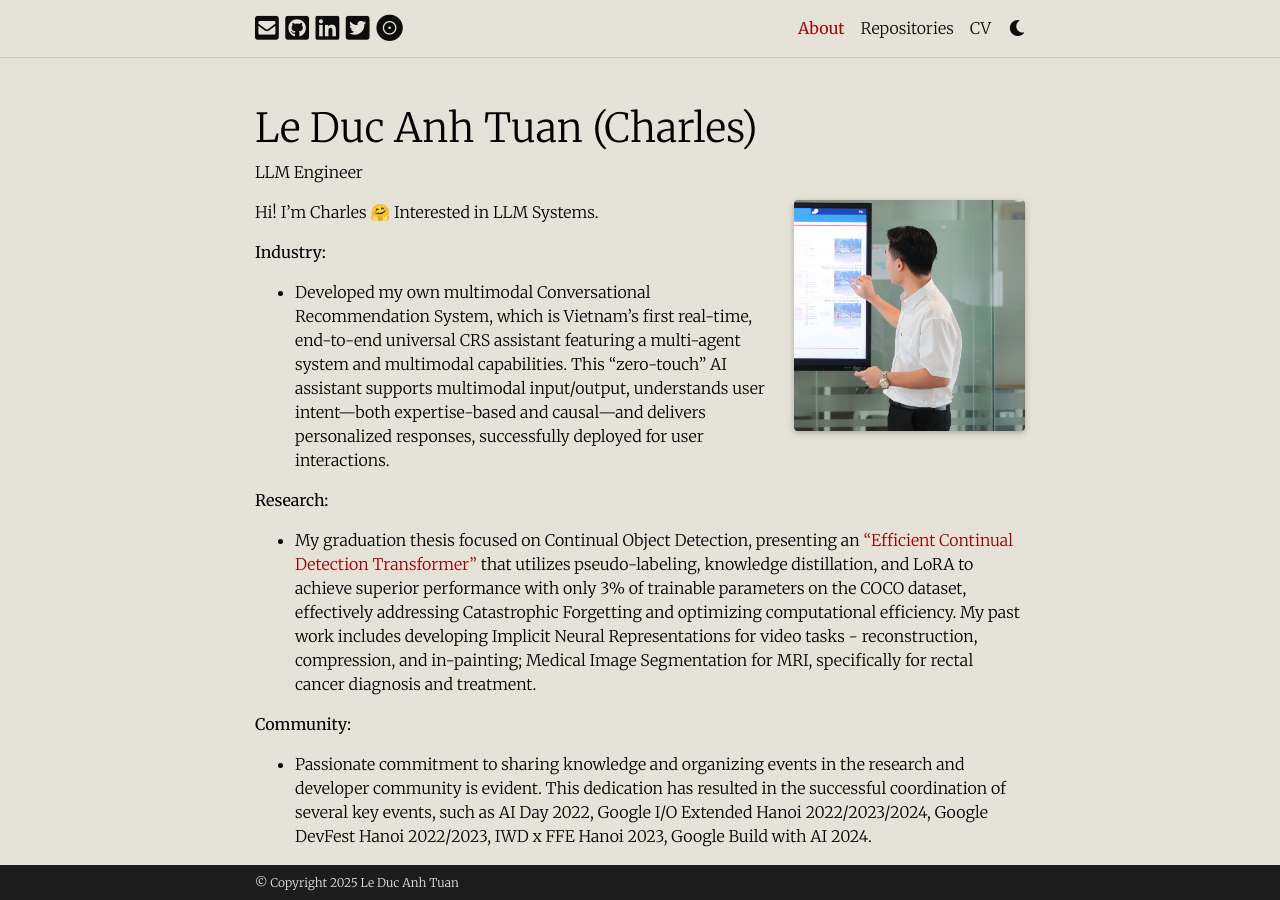
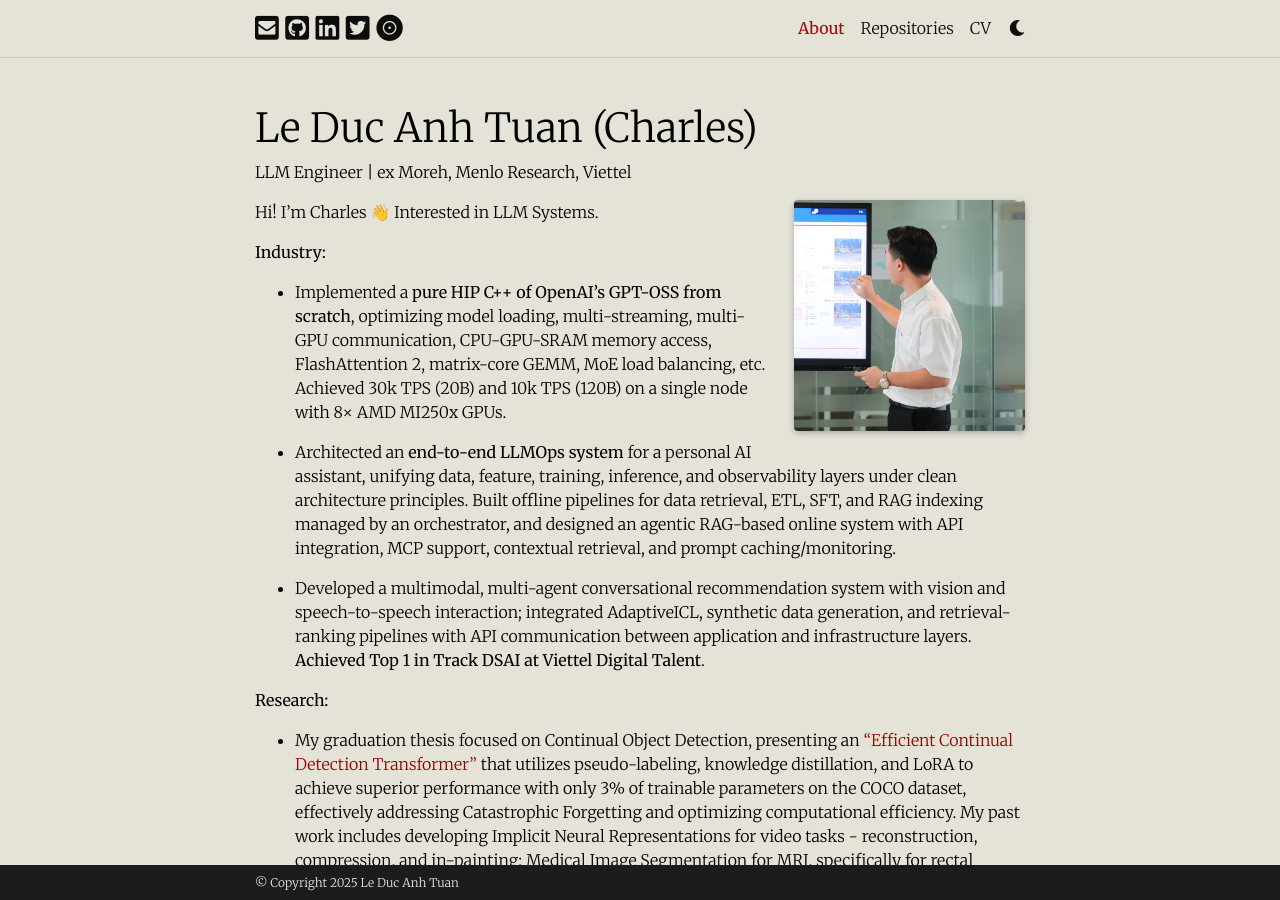
Before and after one commit to tuanlda78202/tuanlda78202.github.io, a Jekyll site: the page built from _pages/about.md, in a window 1280 px wide and 900 px high. Built offline with Jekyll 4.4.1, drawn with Linux system fonts in a browser that asks for light colours; full-size pictures stand in for the smaller copies a plugin makes; comment, search, counter and statistics services are not loaded; a style sheet for code colours, icons or effects is not loaded.

Commit message:
update: about

```diff
--- a/_pages/about.md
+++ b/_pages/about.md
@@ -2,7 +2,7 @@
 layout: about
 title: About
 permalink: /
-subtitle: LLM Engineer
+subtitle: LLM Engineer | ex Moreh, Menlo Research, Viettel
 
 profile:
   align: right
@@ -15,11 +15,15 @@ news: true  # includes a list of news items
 selected_papers: false # includes a list of papers marked as "selected={true}"
 social: true  # includes social icons at the bottom of the page
 ---
-Hi! I'm Charles 🤗 Interested in LLM Systems.
+Hi! I'm Charles 👋 Interested in LLM Systems.
 
 **Industry:**
 
-* Developed my own multimodal Conversational Recommendation System, which is Vietnam's first real-time, end-to-end universal CRS assistant featuring a multi-agent system and multimodal capabilities. This "zero-touch" AI assistant supports multimodal input/output, understands user intent—both expertise-based and causal—and delivers personalized responses, successfully deployed for user interactions.
+* Implemented a [**pure HIP C++ of OpenAI’s GPT-OSS from scratch**](https://github.com/tuanlda78202/gpt-oss-amd), optimizing model loading, multi-streaming, multi-GPU communication, CPU-GPU-SRAM memory access, FlashAttention 2, matrix-core GEMM, MoE load balancing, etc. Achieved 30k TPS (20B) and 10k TPS (120B) on a single node with 8× AMD MI250x GPUs.
+
+* Architected an [**end-to-end LLMOps system**](https://github.com/tuanlda78202/leo) for a personal AI assistant, unifying data, feature, training, inference, and observability layers under clean architecture principles. Built offline pipelines for data retrieval, ETL, SFT, and RAG indexing managed by an orchestrator, and designed an agentic RAG-based online system with API integration, MCP support, contextual retrieval, and prompt caching/monitoring.
+
+* Developed a multimodal, multi-agent conversational recommendation system with vision and speech-to-speech interaction; integrated AdaptiveICL, synthetic data generation, and retrieval-ranking pipelines with API communication between application and infrastructure layers. **Achieved Top 1 in Track DSAI at Viettel Digital Talent**.
 
 **Research:**
 
```
